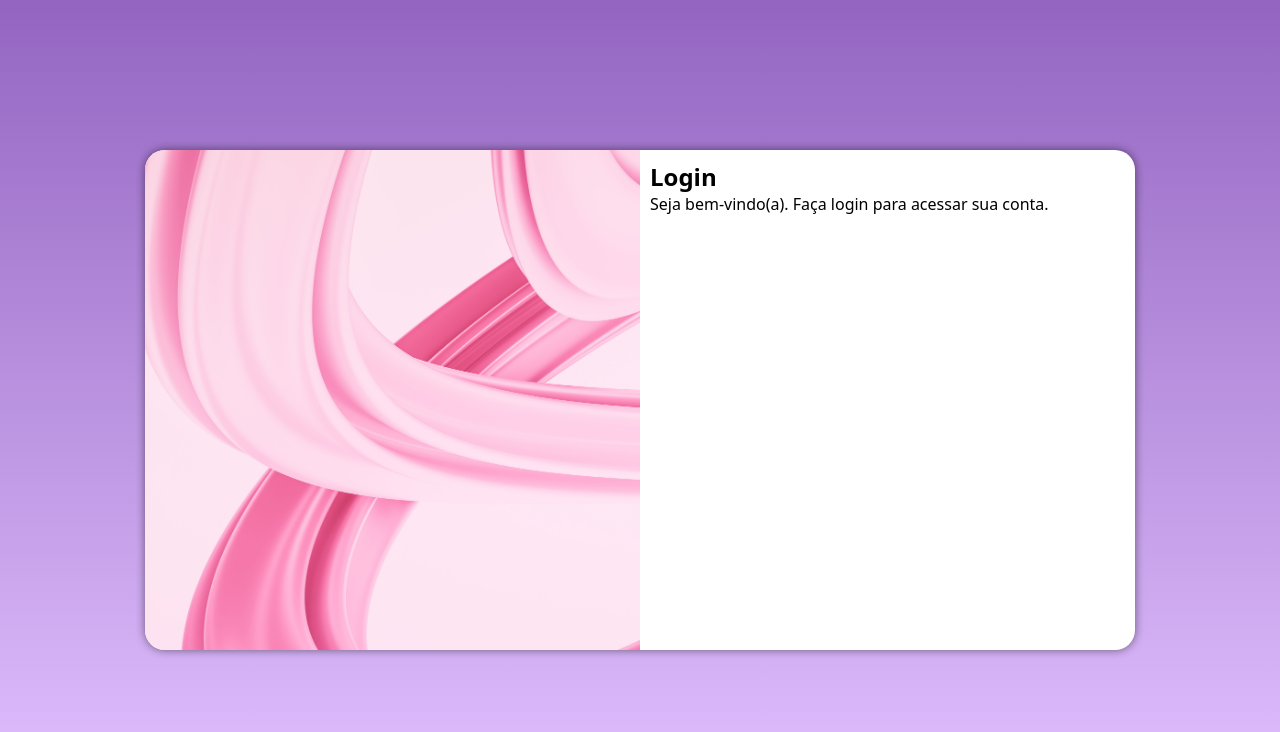
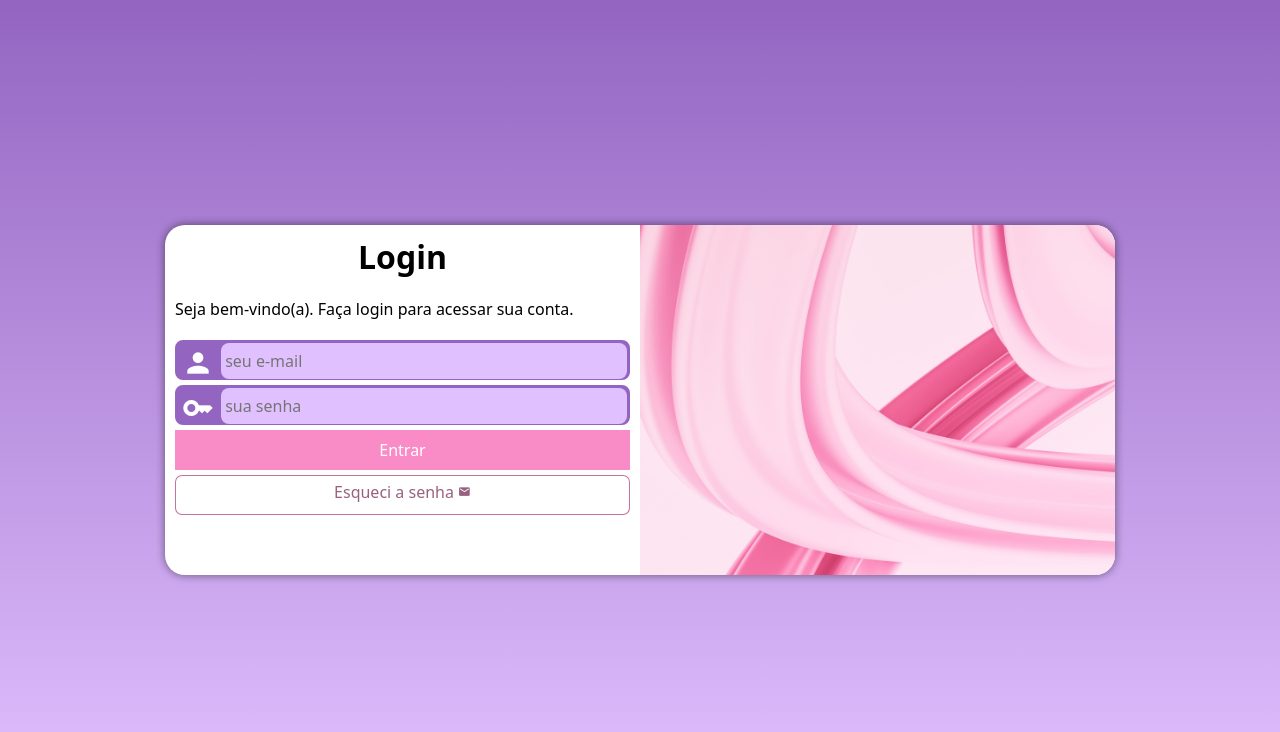
Before and after one commit to danielapfr/projeto-login, a plain HTML site: page index.html in a window 1280 px wide. Drawn offline with Linux system fonts and the light colour scheme.

Commit message:
terminando

```diff
--- a/estilos/mediaquery.css
+++ b/estilos/mediaquery.css
@@ -1,12 +1,13 @@
 @charset "UTF-8";
 
-@media screen and (min-width: 768px) and (max-width: 992px) {
+@media screen and (min-width: 768px) and (max-width: 992px) { #tablet
 
     body{
         background-image: linear-gradient(to top, rgb(225, 192, 255), rgb(147, 101, 193));
     }
     section#login{
         width: 80vw;
+        height: 280px;
     }
     section#login > div#imagem{
         float: left;
@@ -26,17 +27,27 @@
     }
 
     section#login{
-        width: 990px;
+        width: 950px;
+        height: 350px;
     }
 
     section#login > div#imagem{
-        float: left;
+        float: right;
         width: 50%;
         height: 100%;
     }
 
      section#login > div#formulario{
-        float: right;
+        float: left;
         width: 50%;
      }
+
+     div#formulario > h1{
+        font-size: 2em;
+     }
+
+     div#formulario > p{
+    font-size: 1em;
+    margin: 20px 0px;
 }
+}
--- a/estilos/style.css
+++ b/estilos/style.css
@@ -27,17 +27,17 @@ section#login{
     position: absolute;
     top: 50%;
     left: 50%;
-    transform: translate(-50%, -50%);
     overflow: hidden;
 
     background-color: white;
     width: 250px;
-    height: 500px;
+    height: 515px;
     border-radius: 20px;
     box-shadow: 0px 0px 10px rgba(0, 0, 0, 0.497);
 
     transition: width 0.3s, heigth 0.3s;
     transition-timing-function: ease;
+    transform: translate(-50%, -50%);
 }
 
 section#login > div#imagem{
@@ -51,3 +51,87 @@ section#login > div#formulario{
     display: block;
     padding: 10px;
 }
+
+div#formulario > h1{
+    text-align: center;
+    margin-bottom: 10px;
+}
+
+div#formulario > p{
+    font-size: 0.8em;
+}
+
+form > div.campo{
+    background-color: rgb(147, 101, 193);
+    border: 2px solid rgb(147, 101, 193);
+    display: block;
+    width: 100%;
+    height: 40px;
+    border-radius: 8px;
+    margin: 5px 0px;
+}
+
+form label{
+    display: none;
+}
+
+form > input[type=submit]{
+    display: block;
+    font-size: 1em;
+    width: 100%;
+    height: 40px;
+    background-color:rgba(248, 110, 186, 0.801);
+    color: white;
+    border: none;
+    border-radius: px;
+}
+
+form > input[type=submit]:hover{
+    background-color: rgba(180, 81, 136, 0.801);
+}
+
+form > a.botao{
+    display: block;
+    text-align: center;
+    font-size: 1em;
+    width: 100%;
+    height: 40px;
+    padding-top: 5px;
+    margin-top: 5px;
+    background-color:white;
+    border: 1px solid rgba(180, 81, 136, 0.801);
+    border-radius: 7px;
+    text-decoration: none;
+    color: rgba(126, 57, 95, 0.801);
+}
+
+form > a.botao:hover{
+    background-color:rgba(255, 168, 216, 0.801); ;
+}
+
+form> a.botao > i{
+    font-size: 0.8em;
+}
+
+div.campo > span{
+    color: white;
+    font-size: 2em;
+    width: 40px;
+    padding: 5px;
+}
+
+div.campo > input:focus-within{
+    background-color: white;
+    border: none;
+}
+
+div.campo > input{
+    background-color: rgb(225, 192, 255);
+    font-size: 1em;
+    width:calc(100% - 45px);
+    height: 100%;
+    border: 0px;
+    border-radius: 8px;
+    padding: 4px;
+    transform: translateY(-12px);
+}
--- a/index.html
+++ b/index.html
@@ -4,6 +4,7 @@
     <meta charset="UTF-8">
     <meta name="viewport" content="width=device-width, initial-scale=1.0">
     <title>Login</title>
+    <link href="https://fonts.googleapis.com/icon?family=Material+Icons" rel="stylesheet">
     <link rel="stylesheet" href="estilos/style.css">
     <link rel="stylesheet" href="estilos/mediaquery.css">
 
@@ -17,8 +18,22 @@
             <div id="formulario">
                 <h1>Login</h1>
                 <p>Seja bem-vindo(a). Faça login para acessar sua conta.</p>
-                <form action="login.php" method="post">
+                <form action="login.php" method="post" autocomplete="on">
 
+                    <div class="campo">
+                        <span class="material-icons">person</span>
+                        <input type="email" name="login" id="ilogin" placeholder="seu e-mail" autocomplete="email" required maxlength="30">
+                        <label for="ilogin">Login</label>
+                    </div>
+
+                    <div class="campo">
+                        <span class="material-icons">key</span>
+                        <input type="password" name="senha" id="isenha" placeholder="sua senha" autocomplete="current-password" required minlength="8" maxlength="20">
+                        <label for="isenha">Senha</label>
+                    </div>
+                    <input type="submit" value="Entrar">
+
+                    <a href="esqueci.html" class="botao">Esqueci a senha <i class="material-icons">mail</i></a>
                 </form>
             </div>
         </section>
```
